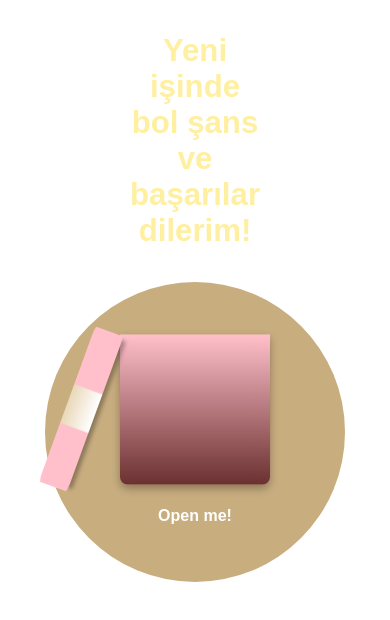
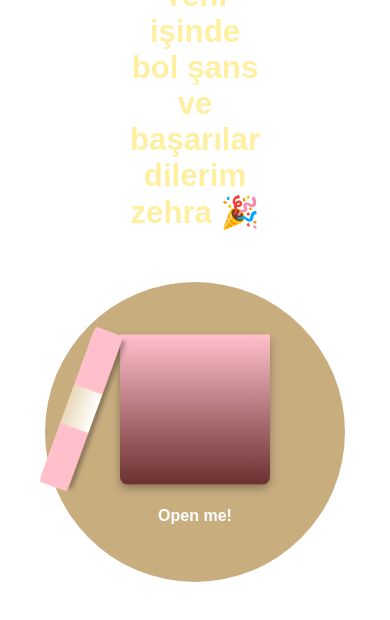
Before and after one commit to Mhd7800/Animated-giftbox, a React (Create React App) app: page / in a window 390 px wide. Both pictures are taken after a click on the element 195 px from the left and 431 px from the top of the page. Shown: the top 620 px of the page. Built offline with nearby package versions, Linux system fonts and the light colour scheme.

Commit message:
some changes

```diff
--- a/src/GiftBox.css
+++ b/src/GiftBox.css
@@ -152,7 +152,7 @@ body {
     }
 
     .box-message {
-      font-size: 6vw;
+      font-size: 5.5vw;
     }
   }
 
--- a/src/GiftBox.js
+++ b/src/GiftBox.js
@@ -21,7 +21,7 @@ const GiftBox = () => {
         </div>
         {isOpened && (
           <div className="box-message">
-            <span>Yeni işinde bol şans ve başarılar dilerim!</span>
+            <span>Yeni işinde bol şans ve başarılar dilerim zehra 🎉</span>
           </div>
         )}
       </div>
```
